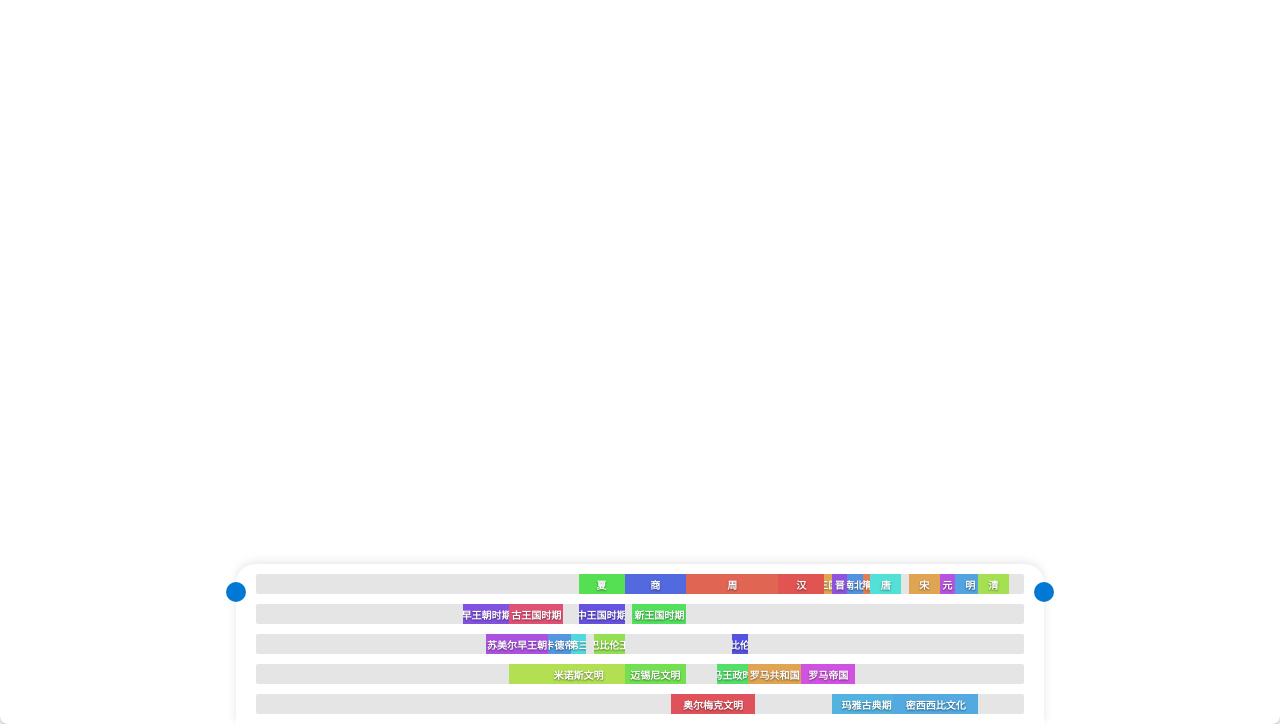
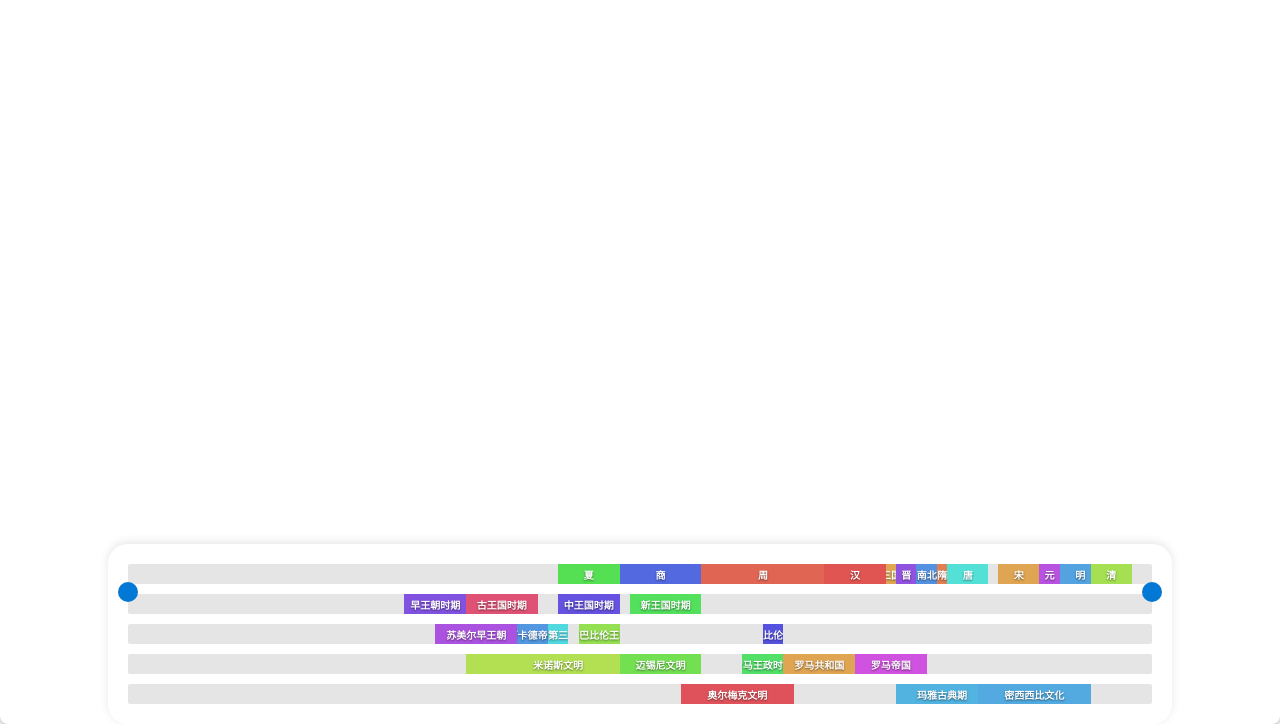
Before and after one commit to davinwang/histmap, a website built with Vite: page index.html in a window 1280 px wide. Shown: the part 76-800 px from the top of the page. Built offline with nearby package versions, Linux system fonts and the light colour scheme; no server answers.

Commit message:
fix slider display

```diff
--- a/index.html
+++ b/index.html
@@ -13,6 +13,7 @@
   <h1>历史事件时空地图 <span class="year-range" id="yearRange">(公元前5000年 - 2025年)</span></h1>
   <div id="map"></div>
 
+  <div class="slider-container-border">
     <div class="slider-container">
       <div class="slider" id="slider0"></div>
       <div class="slider" id="slider1"></div>
@@ -21,6 +22,7 @@
       <div class="slider" id="slider4"></div>
       <div class="thumb" id="yearFrom" style="left: 0%;"></div>
       <div class="thumb" id="yearTo" style="left: 100%;"></div>
+    </div>
   </div>
   <div id="layer-control">
     <select id="map-service">
--- a/styles.css
+++ b/styles.css
@@ -22,21 +22,27 @@ h1 { /* Main heading */
     margin: 0; /* No margin */
 }
 
-.slider-container { /* Container for timeline slider */
+.slider-container-border { /* Container for timeline slider */
     position: fixed; /* Fixed position at bottom */
     bottom: 0; /* Align to bottom */
     left: 50%; /* Center horizontally */
     transform: translateX(-50%); /* Center adjustment */
-    width: 60%; /* 60% of viewport width */
+    width: 80%; /* 60% of viewport width */
     height: auto; /* Auto height */
     min-height: 60px; /* Minimum height */
     background: rgba(255,255,255,0.3); /* Semi-transparent white */
     backdrop-filter: blur(10px); /* Background blur effect */
     -webkit-backdrop-filter: blur(10px); /* Safari prefix */
-    border-radius: 20px 20px 0 0; /* Rounded top corners */
+    border-radius: 20px; /* Rounded top corners */
     z-index: 1000; /* High z-index */
-    padding: 10px 20px; /* Padding inside */
+    padding: 20px 20px; /* Padding inside */
     box-shadow: 0 -2px 10px rgba(0,0,0,0.1); /* Shadow at top */
+}
+
+.slider-container { /* Container for timeline slider */
+    position: relative; /* Relative positioning */
+    width: 100%; /* Full width of parent */
+    z-index: 1000; /* Above other elements */
     display: flex; /* Flex layout */
     flex-direction: column; /* Vertical stacking */
     gap: 10px; /* Space between children */
@@ -51,6 +57,21 @@ h1 { /* Main heading */
     margin-top: 0; /* No top margin */
     border-radius: 2px; /* Slightly rounded corners */
     overflow: hidden; /* Hide overflow */
+}
+
+.thumb { /* Slider handle */
+    position: absolute; /* Absolute positioning */
+    width: 20px; /* Fixed width */
+    height: 20px; /* Fixed height */
+    background: #0078d4; /* Blue color */
+    border-radius: 50%; /* Circular shape */
+    top: 18px; /* Position from top */
+    transform: translateX(-50%); /* Center horizontally */
+    cursor: pointer; /* Pointer cursor */
+    user-select: none; /* Prevent text selection */
+    touch-action: none; /* Disable touch actions */
+    z-index: 1001; /* High z-index */
+    transition: transform 0.1s; /* Smooth transform */
 }
 
 .dynasty-label { /* Labels for historical periods */
@@ -68,21 +89,6 @@ h1 { /* Main heading */
     white-space: nowrap; /* Prevent wrapping */
     overflow: hidden; /* Hide overflow */
     text-overflow: ellipsis; /* Show ellipsis if text too long */
-}
-
-.thumb { /* Slider handle */
-    position: absolute; /* Absolute positioning */
-    width: 20px; /* Fixed width */
-    height: 20px; /* Fixed height */
-    background: #0078d4; /* Blue color */
-    border-radius: 50%; /* Circular shape */
-    top: 18px; /* Position from top */
-    transform: translateX(-50%); /* Center horizontally */
-    cursor: pointer; /* Pointer cursor */
-    user-select: none; /* Prevent text selection */
-    touch-action: none; /* Disable touch actions */
-    z-index: 1001; /* High z-index */
-    transition: transform 0.1s; /* Smooth transform */
 }
 
 #layer-control { /* Map layer control panel */
```
Lines whose indentation alone changed are shown as unchanged.
